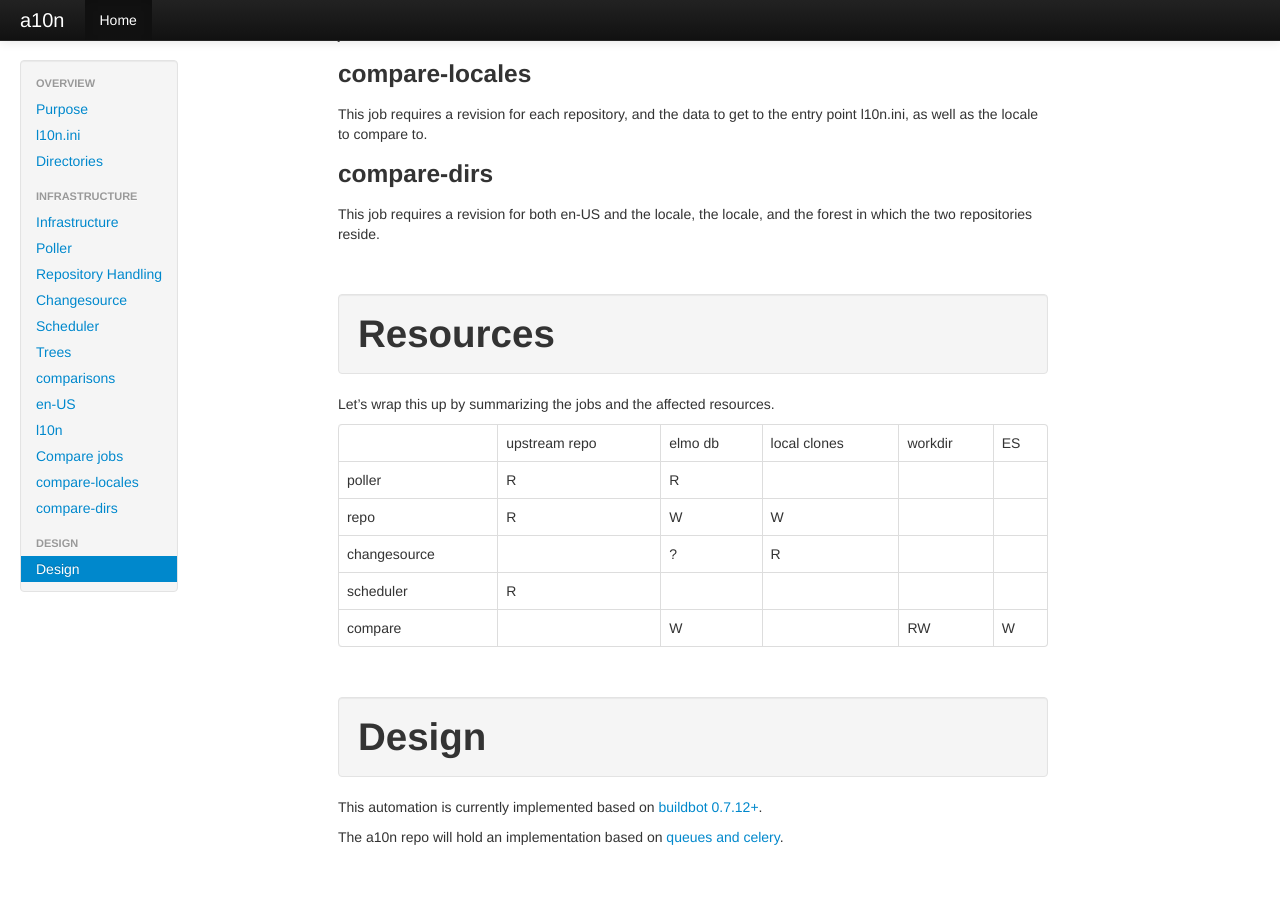
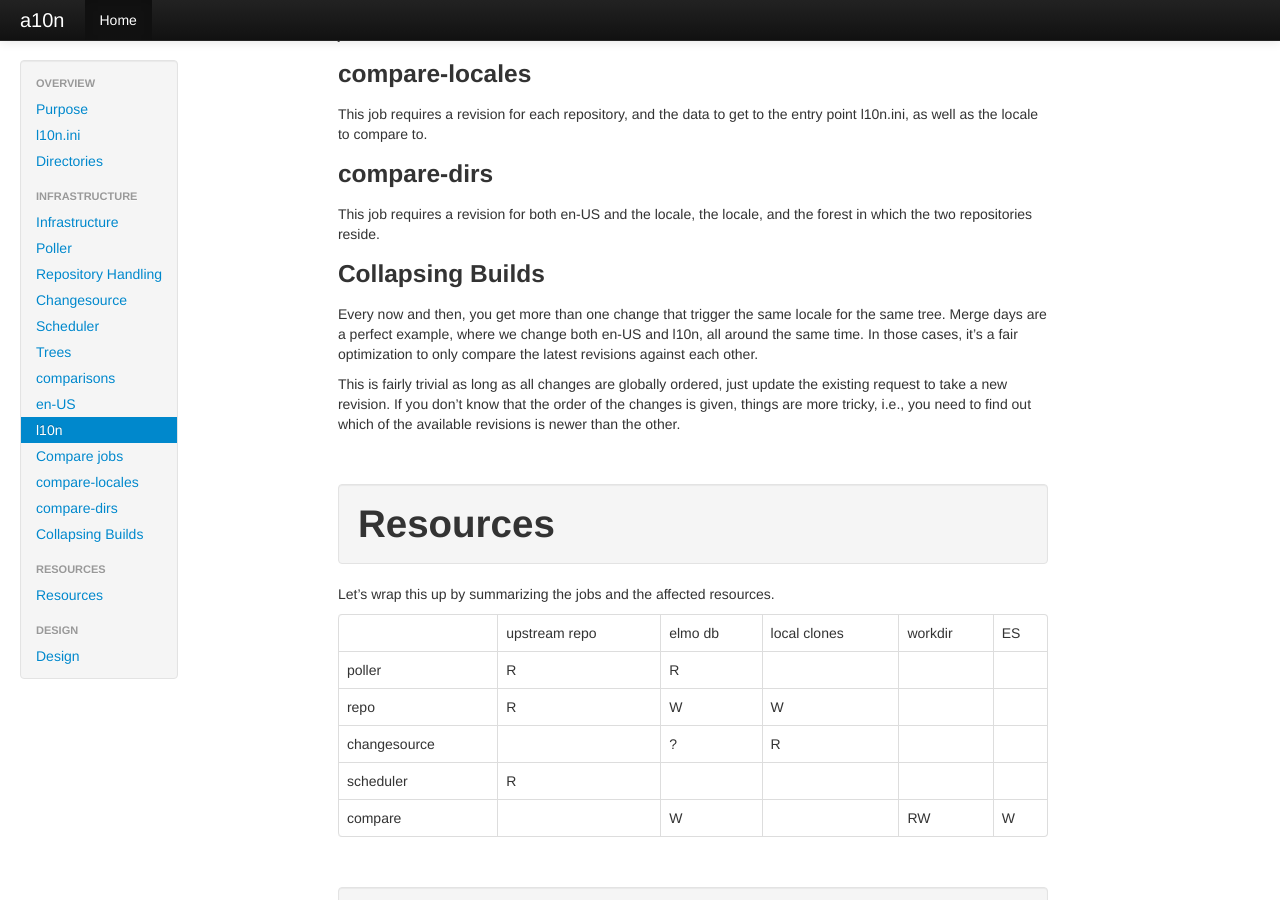
Before and after one commit to Pike/a10n, a Jekyll site: the page built from index.md, in a window 1280 px wide and 900 px high, scrolled down 3338 px. Built offline with Jekyll 4.4.1, drawn with Linux system fonts in a browser that asks for light colours.

Commit message:
collapsing build requests explained

```diff
--- a/index.md
+++ b/index.md
@@ -21,6 +21,10 @@ navigation:
       - Compare jobs
       - compare-locales
       - compare-dirs
+      - Collapsing Builds
+  - header: Resources
+    items:
+       - Resources
   - header: Design
     items:
        - Design
@@ -224,6 +228,19 @@ to the entry point l10n.ini, as well as the locale to compare to.
 This job requires a revision for both en-US and the locale, the
 locale, and the forest in which the two repositories reside.
 
+### Collapsing Builds
+Every now and then, you get more than one change that trigger the same
+locale for the same tree. Merge days are a perfect example, where we
+change both en-US and l10n, all around the same time. In those cases,
+it's a fair optimization to only compare the latest revisions against
+each other.
+
+This is fairly trivial as long as all changes are globally ordered,
+just update the existing request to take a new revision. If you don't
+know that the order of the changes is given, things are more tricky,
+i.e., you need to find out which of the available revisions is newer
+than the other.
+
 
 <h1 id="resources" class="well">Resources</h1>
 
```
